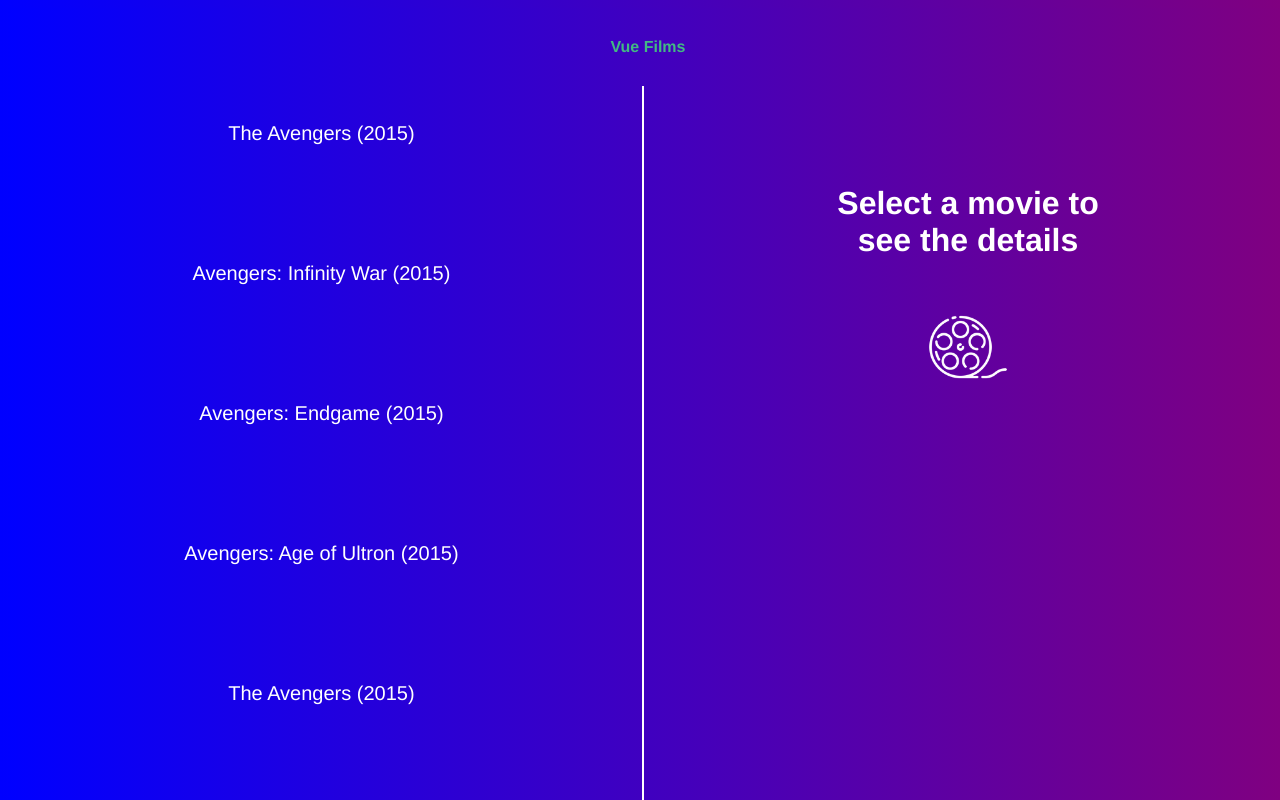
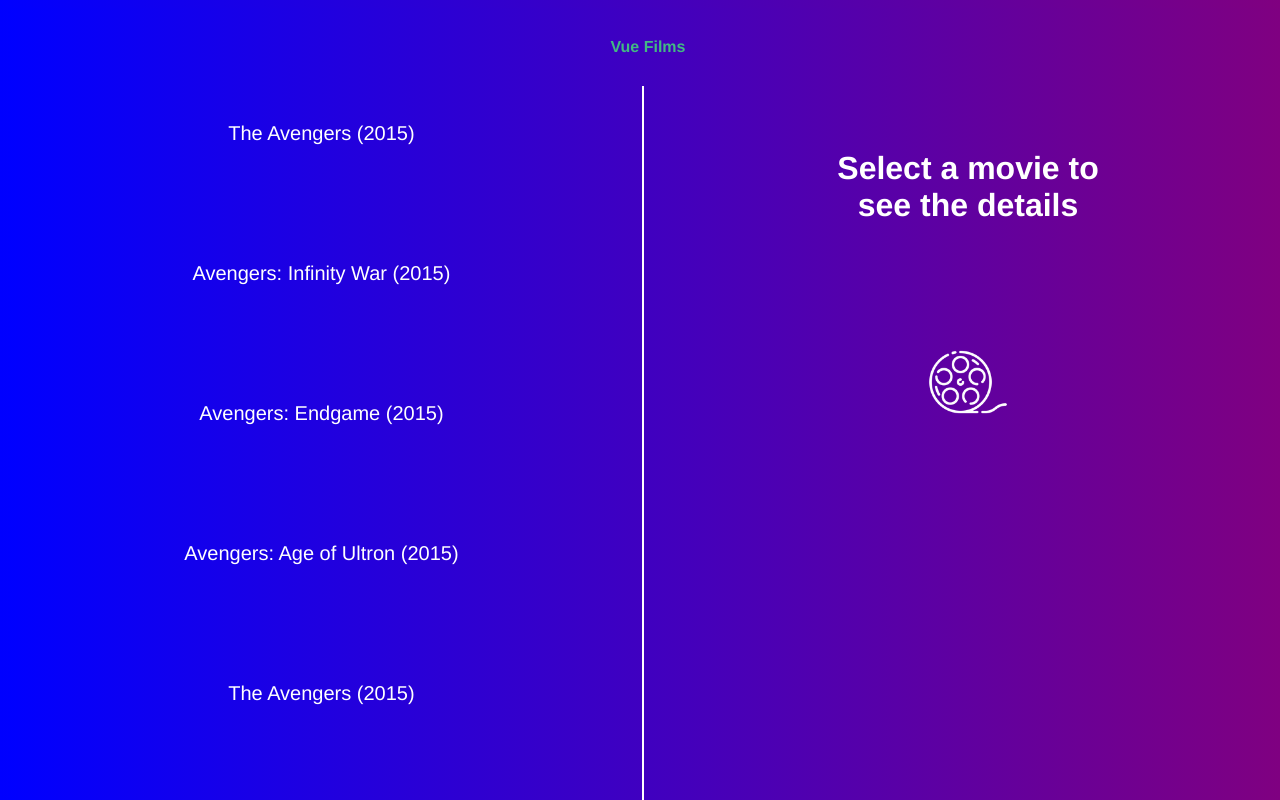
Before and after one commit to Empathy-Academy-RNG/FirstVue, a Vue app: page / in a window 1280 px wide. Shown: the top 800 px of the page. Built offline with nearby package versions, Linux system fonts and the light colour scheme.

Commit message:
Changed prop passed to the MoviePanel component

```diff
--- a/src/components/MoviePanel.vue
+++ b/src/components/MoviePanel.vue
@@ -33,7 +33,7 @@
 }
 
 .no-movie-selected-panel img{
-  margin-top: 30px;
+  margin-top: 100px;
   width: 80px;
   filter: invert(1);
 }
@@ -64,7 +64,9 @@
   margin-top: 40px;
   filter: invert(1);
   width: 100px;
+  padding: 0;
 }
+
 
 /* TRANSITIONS */
 .fade-enter-active,
@@ -81,33 +83,32 @@
     <transition name="fade">
       <div
         class="movie-panel-content"
-        v-if="selectedMovieData.movieIndexSelected !== -1"
-        :key="movies[selectedMovieData.movieIndexSelected].id"
+        v-if="selectedMovieData"
+        :key="selectedMovieData.id"
       >
-        <h1>{{ movies[selectedMovieData.movieIndexSelected].title }} <br /></h1>
-        <h2>{{ movies[selectedMovieData.movieIndexSelected].type }}</h2>
+        <h1>{{ selectedMovieData.title }} <br /></h1>
+        <h2>{{ selectedMovieData.type }}</h2>
         <h2>
-          {{ movies[selectedMovieData.movieIndexSelected].startYear }} -
-          <span v-if="movies[selectedMovieData.movieIndexSelected].endYear">{{
-            movies[selectedMovieData.movieIndexSelected].endYear
+          {{ selectedMovieData.startYear }} -
+          <span v-if="selectedMovieData.endYear">{{
+            selectedMovieData.endYear
           }}</span>
           <span v-else> ongoing </span>
         </h2>
         <h2>
-          {{ movies[selectedMovieData.movieIndexSelected].averageRating }}/10
-          out of {{ movies[selectedMovieData.movieIndexSelected].votes }} votes
+          {{ selectedMovieData.averageRating }}/10
+          out of {{ selectedMovieData.votes }} votes
         </h2>
         <h3>Genres:</h3>
         <li
           class="genre-list-element"
-          v-for="(genre, index) in movies[selectedMovieData.movieIndexSelected]
-            .genres"
+          v-for="(genre, index) in selectedMovieData.genres"
           v-bind:key="index"
         >
           {{ genre }}
         </li>
         <br>
-        <img v-if="movies[selectedMovieData.movieIndexSelected].posterUrl" src="movies[selectedMovieData.movieIndexSelected].posterUrl"
+        <img v-if="selectedMovieData.posterUrl" src="gottaDoThis.png"
              alt="Poster of the movie" class="movie-poster-image">
         <img v-else src="../assets/no-poster-image.png" alt="No poster found placeholder image"
         class="no-movie-poster-image">
@@ -122,16 +123,10 @@
 </template>
 
 <script>
-import { searchResults } from "@/mocks/movies.js";
 
 export default {
   name: "MoviePanel",
-  props: ["selectedMovieData"],
-  data: function() {
-    return {
-      movies: searchResults.items
-    };
-  }
+  props: ["selectedMovieData"]
 };
 </script>
 
--- a/src/views/Home.vue
+++ b/src/views/Home.vue
@@ -5,6 +5,11 @@
   width: 100%;
   background-image: linear-gradient(to right, blue, purple);
   color: white;
+  -webkit-touch-callout: none;
+  -webkit-user-select: none;
+  -moz-user-select: none;
+  -ms-user-select: none;
+  user-select: none;
 }
 #list-of-movies {
   width: 49.5%;
@@ -12,9 +17,11 @@
   text-align: center;
   border-right: 2px solid white;
 }
+
 ul {
   width: 100%;
 }
+
 li.movie-list-element {
   list-style: none;
   width: 80%;
@@ -64,7 +71,7 @@
     </div>
     <div id="movie-info-panel">
       <MoviePanel
-        v-bind:selected-movie-data="this.selectedMovieData"
+        v-bind:selected-movie-data="selectedMovieData"
       ></MoviePanel>
     </div>
   </div>
@@ -78,19 +85,15 @@
   name: "Home",
   methods: {
     selectMovie: function(indexChosen) {
-      console.log(indexChosen);
-      this.selectedMovieData.movieIndexSelected = indexChosen;
+      this.selectedMovieData = this.movies[indexChosen];
     }
   },
   data: function() {
     return {
       movies: searchResults.items,
-      selectedMovieData: {
-        movieIndexSelected: -1
-      }
+      selectedMovieData: null
     };
   },
-
   components: {
     MoviePanel: MoviePanel
   }
```
